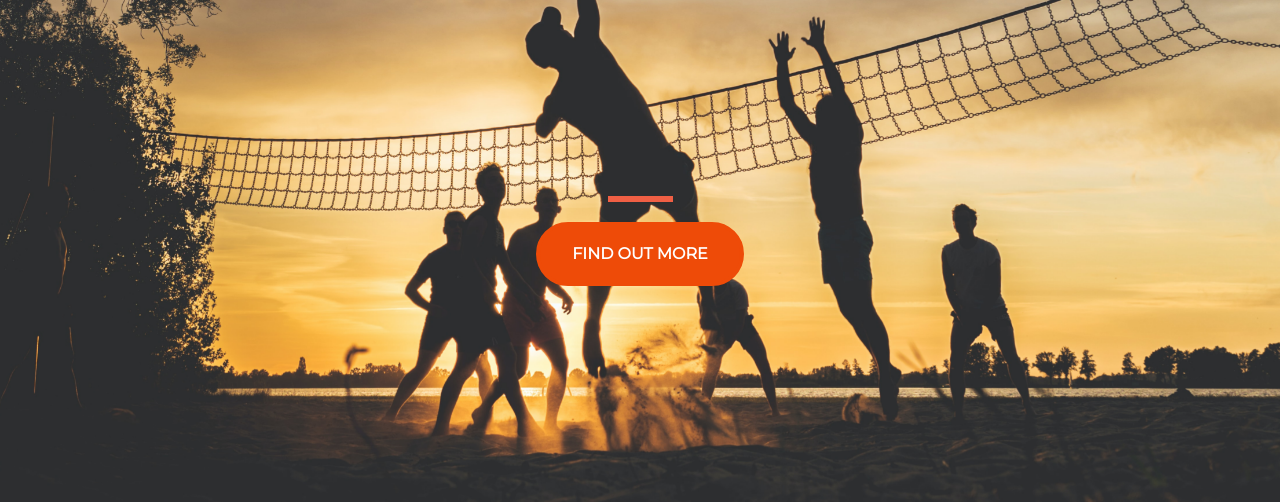
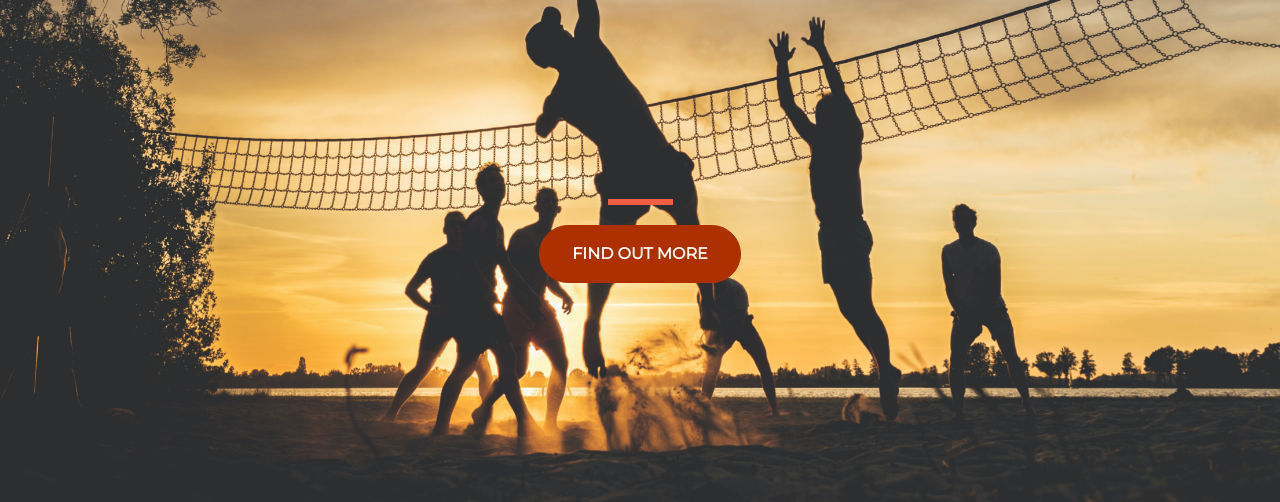
Before and after one commit to husnulnawafil/hubby-landing-page, a plain HTML site: page index.html in a window 1280 px wide. In both pictures the pointer is over the button "FIND OUT MORE". Shown: the part 298-800 px from the top of the page. Drawn offline with nearby package versions, Linux system fonts and the light colour scheme.

Commit message:
adjust button

```diff
--- a/style.css
+++ b/style.css
@@ -24,9 +24,8 @@ h1{
 }
 
 .btn-primary:hover{
-  background-color: #ee4b08;
-  border-color: #ee4b08;
-  border-width: 4px;
+  background-color: #ad3100;
+  border-color: #ad3100;
 }
 
 .btn-xl{
```
